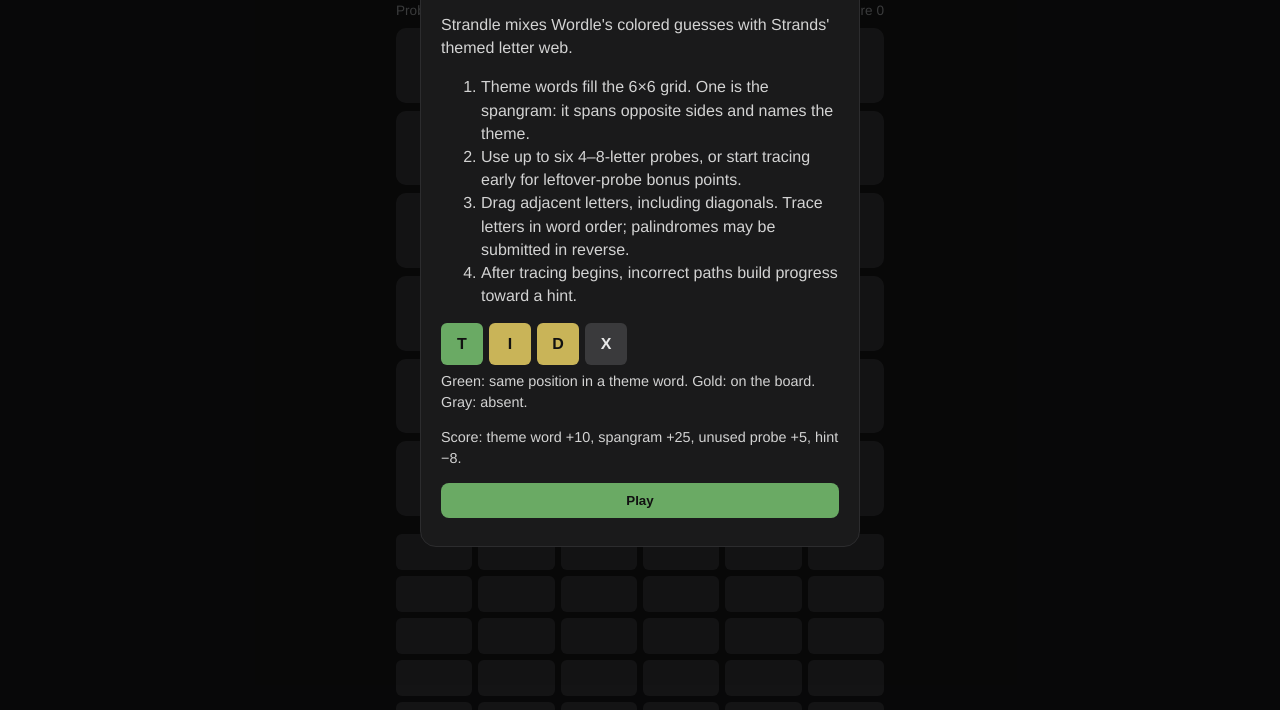
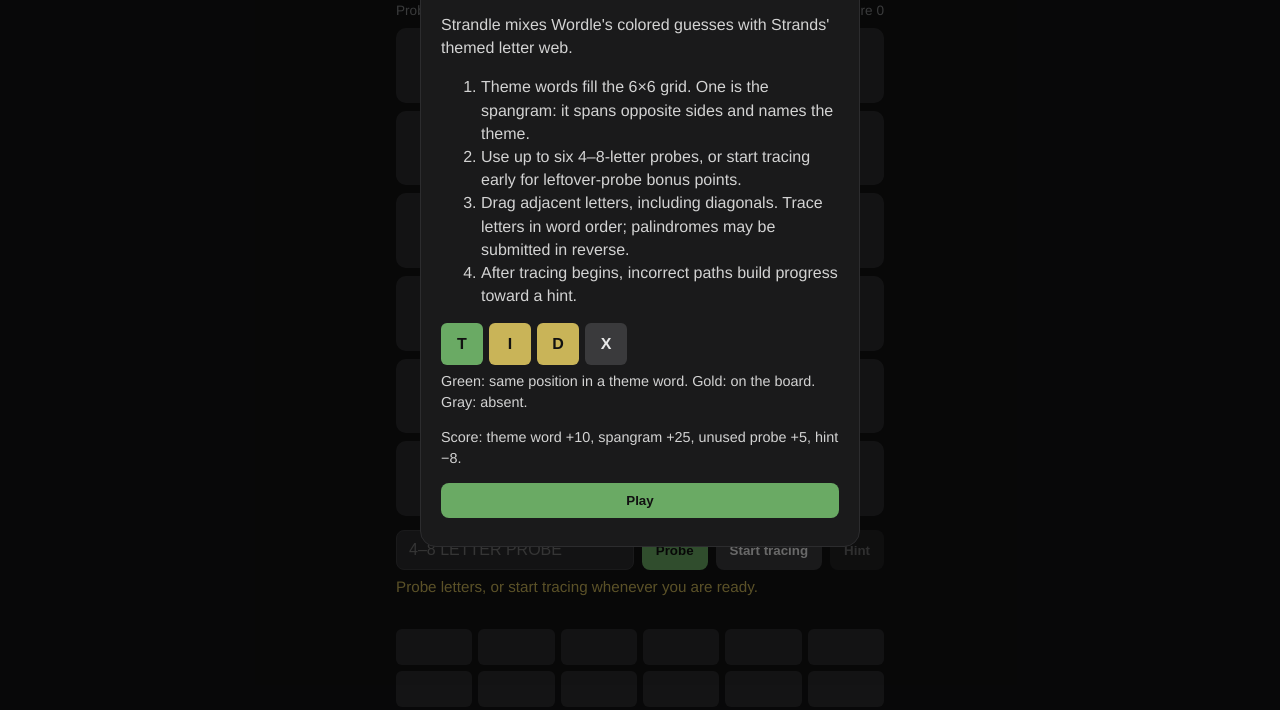
Before and after one commit to brad/strandle, a plain HTML site: page index.html in a window 1280 px wide. Shown: the part 78-788 px from the top of the page. Drawn offline with Linux system fonts and the light colour scheme.

Commit message:
deploy: 90d12c86e92d46c5d8aaaeaaaa7e0edf0c1377e9

```diff
--- a/index.html
+++ b/index.html
@@ -9,7 +9,7 @@
 </head>
 <body>
   <header><h1>STRANDLE</h1><div class="header-actions"><span id="dateLabel" style="font-size:.9rem;color:var(--muted)"></span><button class="secondary icon" id="helpBtn" type="button">?</button></div></header>
-  <main><div class="status"><span id="modeLabel">Probe mode</span><span id="scoreLabel">Score 0</span></div><div class="board"><div class="grid" id="grid"></div><svg id="trace" aria-hidden="true"></svg></div><div class="probes" id="probes"></div><form id="form"><input id="guess" type="text" maxlength="8" autocomplete="off" placeholder="4–8 letter probe" /><button type="submit" id="submitBtn">Probe</button><button type="button" class="secondary" id="strandBtn">Start tracing</button><button type="button" class="secondary" id="hintBtn" disabled>Hint</button><div class="hint-meter" id="hintMeter"><span id="hintMeterLabel">Hints unlock after tracing</span><span class="pips" id="hintPips"></span></div></form><div class="msg" id="msg"></div><div class="found" id="found"></div></main>
+  <main><div class="status"><span id="modeLabel">Probe mode</span><span id="scoreLabel">Score 0</span></div><div class="board"><div class="grid" id="grid"></div><svg id="trace" aria-hidden="true"></svg></div><form id="form"><input id="guess" type="text" maxlength="8" autocomplete="off" placeholder="4–8 letter probe" /><button type="submit" id="submitBtn">Probe</button><button type="button" class="secondary" id="strandBtn">Start tracing</button><button type="button" class="secondary" id="hintBtn" disabled>Hint</button><div class="hint-meter" id="hintMeter"><span id="hintMeterLabel">Hints unlock after tracing</span><span class="pips" id="hintPips"></span></div></form><div class="msg" id="msg"></div><div class="found" id="found"></div><div class="probes" id="probes"></div></main>
   <div class="overlay open" id="helpOverlay"><div class="modal"><h2>How to play</h2><p>Strandle mixes Wordle's colored guesses with Strands' themed letter web.</p><ol><li>Theme words fill the 6×6 grid. One is the spangram: it spans opposite sides and names the theme.</li><li>Use up to six 4–8-letter probes, or start tracing early for leftover-probe bonus points.</li><li>Drag adjacent letters, including diagonals. Trace letters in word order; palindromes may be submitted in reverse.</li><li>After tracing begins, incorrect paths build progress toward a hint.</li></ol><div class="ex"><div class="ptile green">T</div><div class="ptile gold">I</div><div class="ptile gold">D</div><div class="ptile gray">X</div></div><p class="tiny">Green: same position in a theme word. Gold: on the board. Gray: absent.</p><p class="tiny">Score: theme word +10, spangram +25, unused probe +5, hint −8.</p><button id="helpClose" type="button" style="width:100%">Play</button></div></div>
   <div class="overlay" id="shareOverlay"><div class="modal"><h2 id="shareTitle">Nice work</h2><p id="shareSub"></p><div class="share-preview" id="sharePreview"></div><button id="copyShare" type="button" style="width:100%">Copy result</button><button class="secondary" id="shareClose" type="button" style="width:100%;margin-top:8px">Close</button></div></div>
 </body>
```
